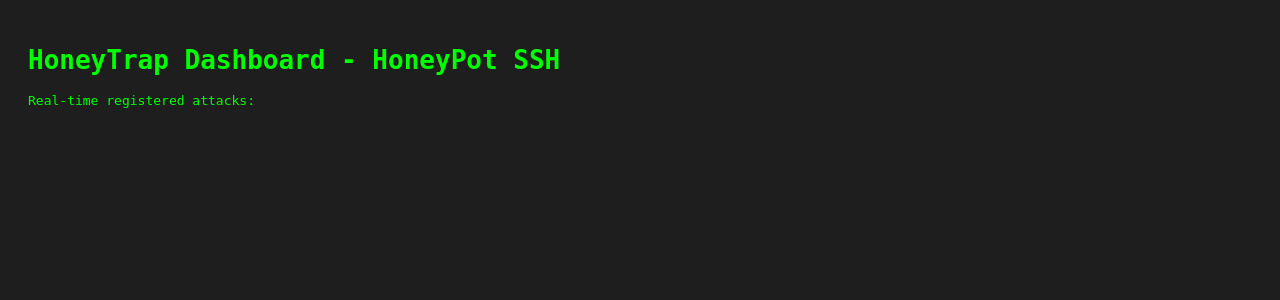
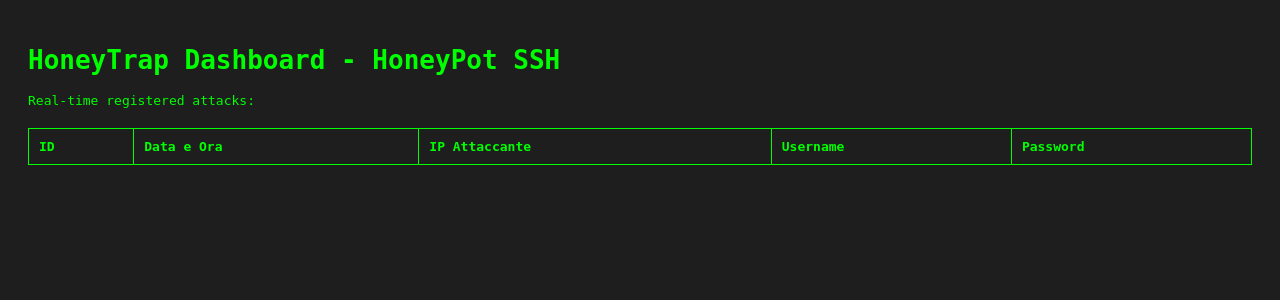
Before and after one commit to tarantaino/honeytrap, a Flask app: page / in a window 1280 px wide. Shown: the top 300 px of the page. Run offline with Flask 3, Linux system fonts and the light colour scheme; data that the repository does not hold is empty.

Commit message:
fixed minor issues in the html file

```diff
--- a/web/templates/index.html
+++ b/web/templates/index.html
@@ -13,6 +13,18 @@
     <p>Real-time registered attacks:</p>
 
     <table>
+        <thead>
+            <tr>
+                <th>ID</th>
+                <th>Data e Ora</th>
+                <th>IP Attaccante</th>
+                <th>Username</th>
+                <th>Password</th>
+            </tr>
+        </thead>
+        <tbody id="attack-table-body">
+            <!-- JS is going to populate here -->
+        </tbody>
     </table>
 
     <script src="{{ url_for('static', filename='script.js') }}"></script>
```
